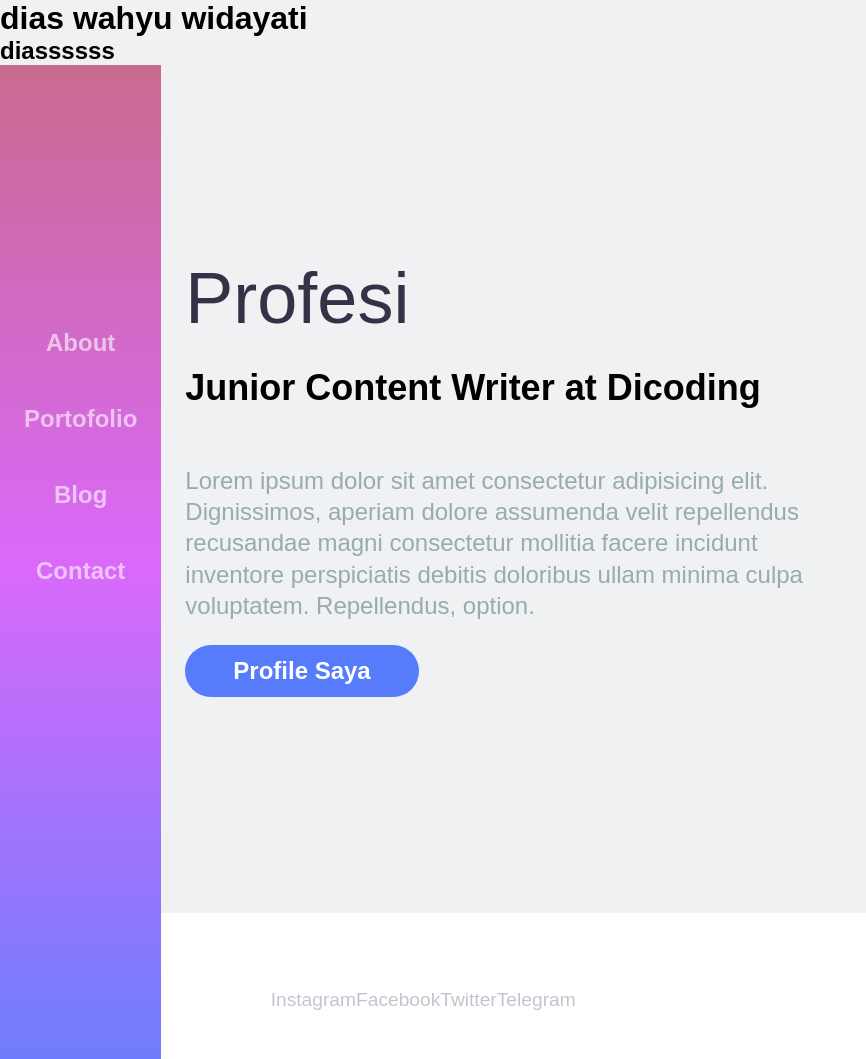
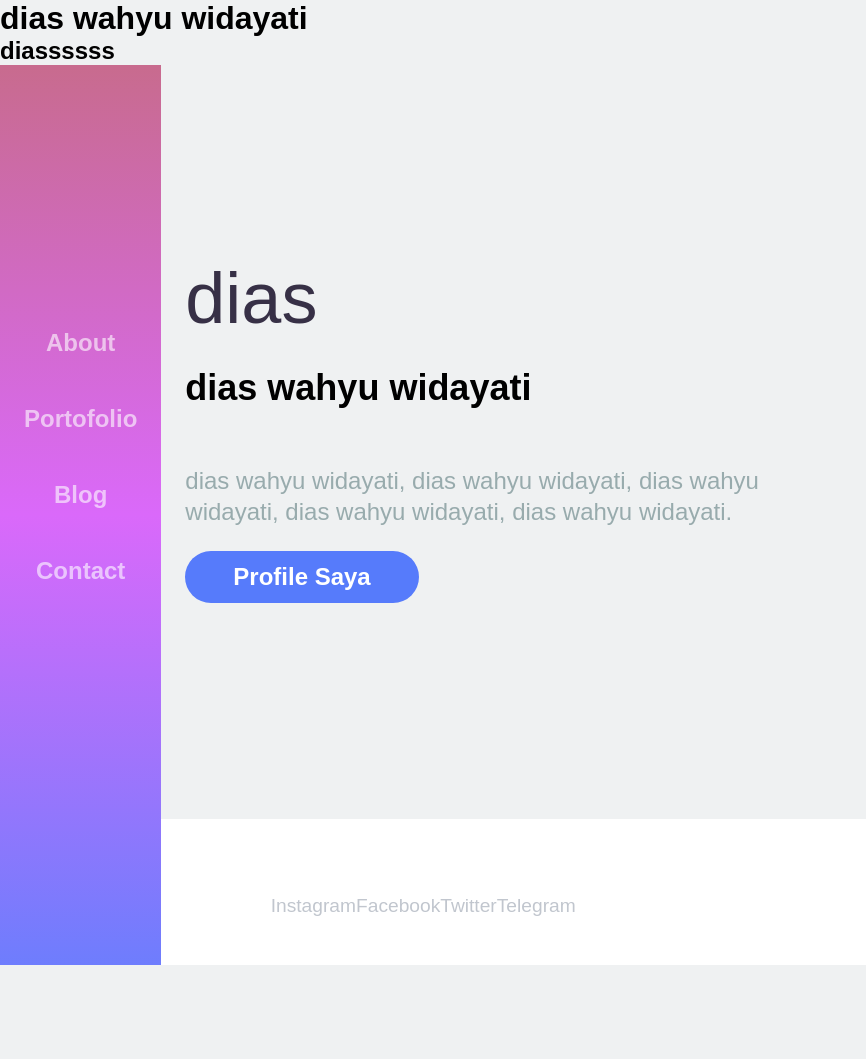
Before and after one commit to diaswahyu23/profil, a plain HTML site: page index.html in a window 1280 px wide. Shown: the whole page, without its empty margins (0-866 px from the left). After the commit the page ends 965 px from the top, so only its background shows below. Drawn offline with Linux system fonts and the light colour scheme.

Commit message:
Update index.html

```diff
--- a/index.html
+++ b/index.html
@@ -26,15 +26,12 @@
         <section class="hero">
           <img src="online.png" alt="" />
           <div class="hero-content">
-            <h1>Profesi</h1>
+            <h1>dias</h1></h1>
             <br />
-            <h2>Junior Content Writer at Dicoding</h2>
+            <h2>dias wahyu widayati</h2>
             <br /><br />
             <p>
-              Lorem ipsum dolor sit amet consectetur adipisicing elit. Dignissimos, aperiam dolore
-              assumenda velit repellendus recusandae magni consectetur mollitia facere incidunt
-              inventore perspiciatis debitis doloribus ullam minima culpa voluptatem. Repellendus,
-              option.
+              dias wahyu widayati, dias wahyu widayati, dias wahyu widayati, dias wahyu widayati, dias wahyu widayati.
             </p>
             <a href="" class="action-btn">Profile Saya</a>
           </div>
```
